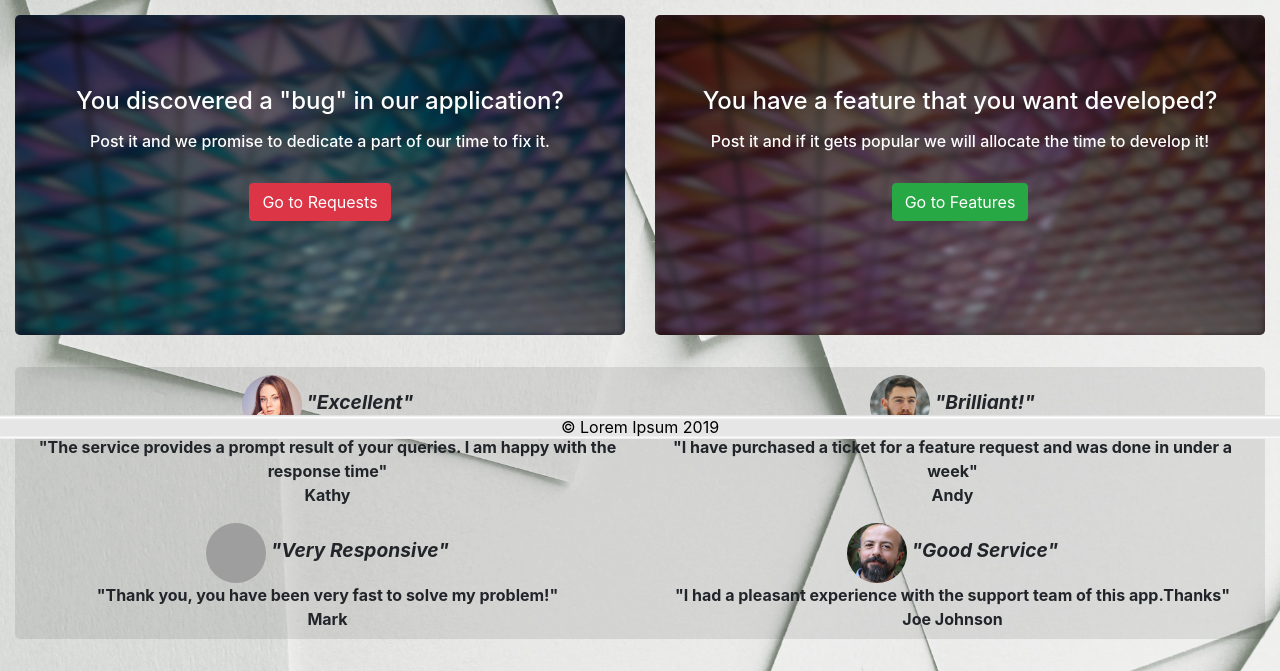
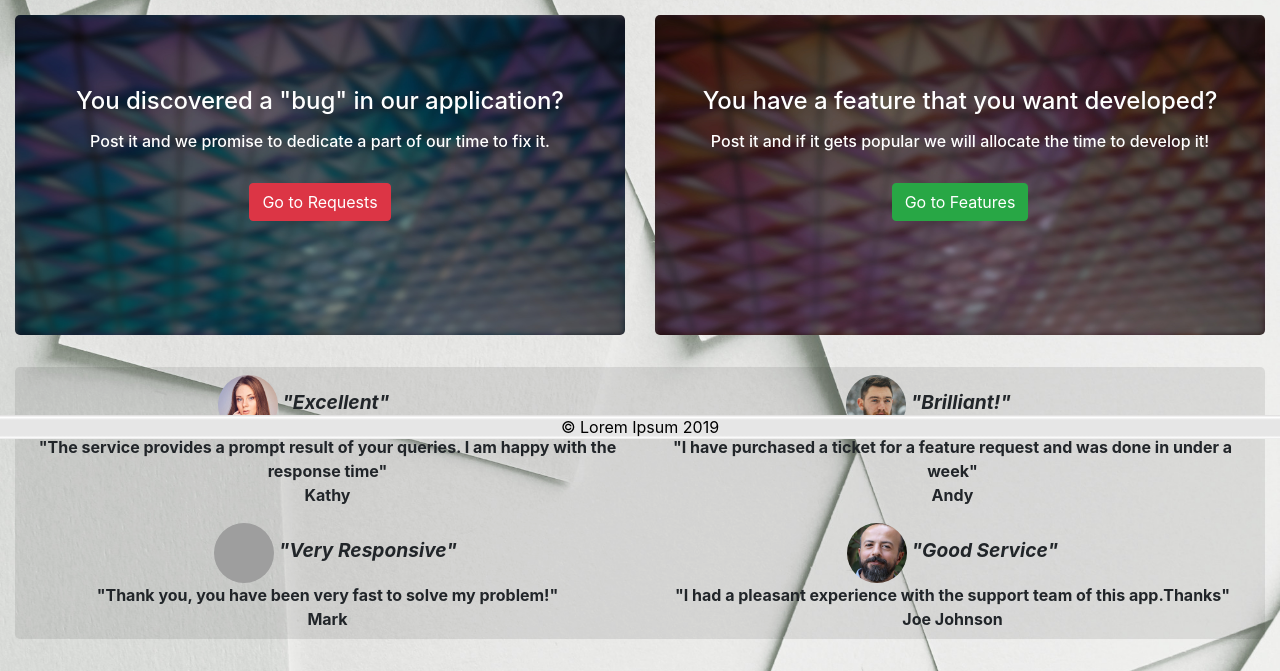
Before and after one commit to flo0909/djangoprj1, a Django app: page / in a window 1280 px wide. Shown: the part 361-1032 px from the top of the page. Run offline with Django 3.2, Linux system fonts and the light colour scheme; some libraries are stand-ins or nearby versions; grey boxes are pictures that could not be loaded.

Commit message:
Index page icons aligned

```diff
--- a/app1/templates/app1/index.html
+++ b/app1/templates/app1/index.html
@@ -58,7 +58,7 @@
       <div class="row " >
             <div class="col-md-6 mt-2 mb-2" >
 
-                  <div class="text-center" >
+                  <div class="text-center mr-5" >
                         <img src="https://djangoprj1.s3.amazonaws.com/media/user_images/face1.jpg" alt="..." class="rounded-circle" height="60px" width="60px">&nbsp;<strong><em style="font-size:1.2em;">"Excellent"</em></strong>
                   </div>
                   <div class="text-justify text-center" style="font-weight:700;" >"The service provides a prompt result of your queries. I am happy with the response time"</div>
@@ -67,7 +67,7 @@
 
             <div class="col-md-6 mt-2 mb-2" >
 
-               <div  class="text-center">
+               <div  class="text-center mr-5">
                      <img src="https://djangoprj1.s3.amazonaws.com/media/user_images/face5.jpg" alt="..." class="rounded-circle" height="60px" width="60px">&nbsp;<strong><em style="font-size:1.2em;">"Brilliant!"</em></strong>
                </div>
                <div class="text-justify text-center" style="font-weight:700;" >"I have purchased a ticket for a feature request and was done in under a week"</div>
@@ -76,7 +76,7 @@
 
             <div class="col-md-6 mt-2 mb-2" >
 
-                  <div  class="text-center">
+                  <div  class="text-center ml-3">
                         <img src="https://djangoprj1.s3.amazonaws.com/media/user_images/face3.jpg" alt="..." class="rounded-circle" height="60px" width="60px">&nbsp;<strong><em style="font-size:1.2em;">"Very Responsive"</em></strong>
                   </div>
                   <div class="text-justify text-center" style="font-weight:700;" >"Thank you, you have been very fast to solve my problem!"</div>
```
Also changed, not shown: README.md.
